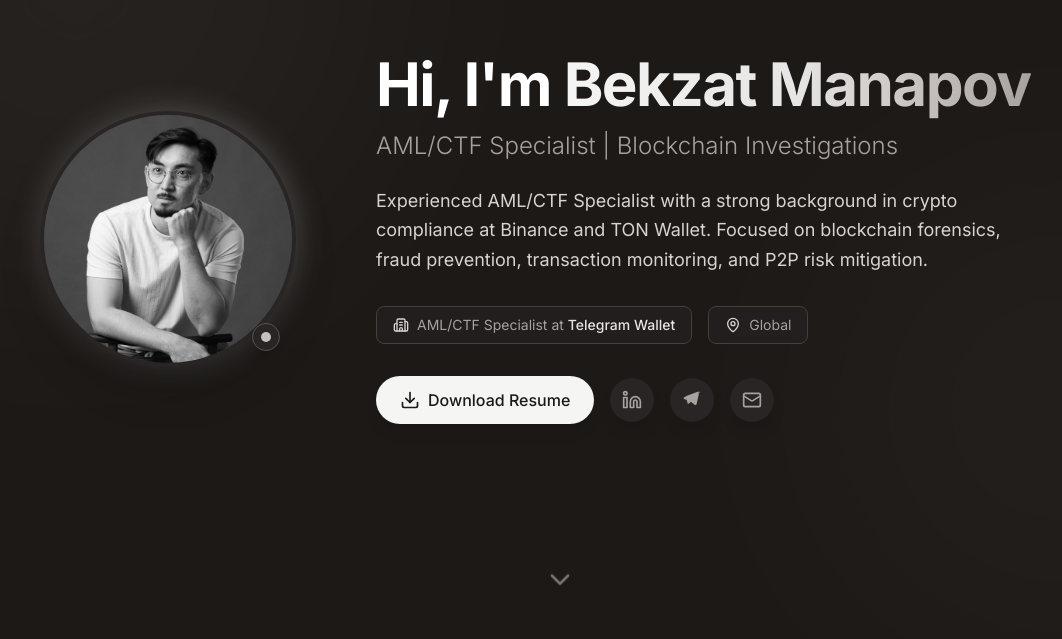
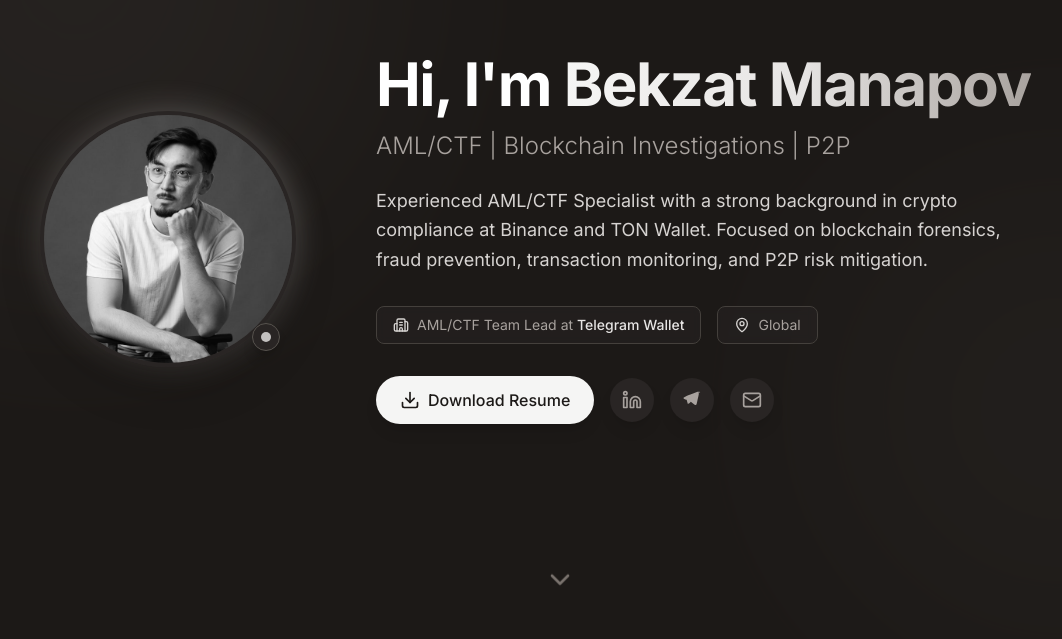
Before and after one commit to bex-manap/my-resume, a React (Vite) app: page / in a window 1280 px wide. Shown: the part 161-800 px from the top of the page, without its empty margins (96-1158 px from the left). Built offline with nearby package versions, Linux system fonts and the light colour scheme.

Commit message:
Update my website title

```diff
--- a/src/constants.ts
+++ b/src/constants.ts
@@ -3,10 +3,10 @@
 export const RESUME_DATA: ResumeData = {
   personalInfo: {
     name: "Bekzat Manapov",
-    title: "AML/CTF Specialist | Blockchain Investigations",
+    title: "AML/CTF | Blockchain Investigations | P2P",
     description: 'Experienced AML/CTF Specialist with a strong background in crypto compliance at Binance and TON Wallet. Focused on blockchain forensics, fraud prevention, transaction monitoring, and P2P risk mitigation.',
     location: "Global",
-    currentRole: "AML/CTF Specialist",
+    currentRole: "AML/CTF Team Lead",
     currentCompany: "Telegram Wallet",
     avatarUrl: "/ava.jpg"
   },
@@ -23,7 +23,7 @@
   experience: [
     {
       id: "1",
-      role: "AML/CTF Specialist",
+      role: "AML/CTF Team Lead",
       company: "Telegram Wallet",
       // Using public URL for Telegram Wallet logo
       logo: "/wallet.jpg",
```
